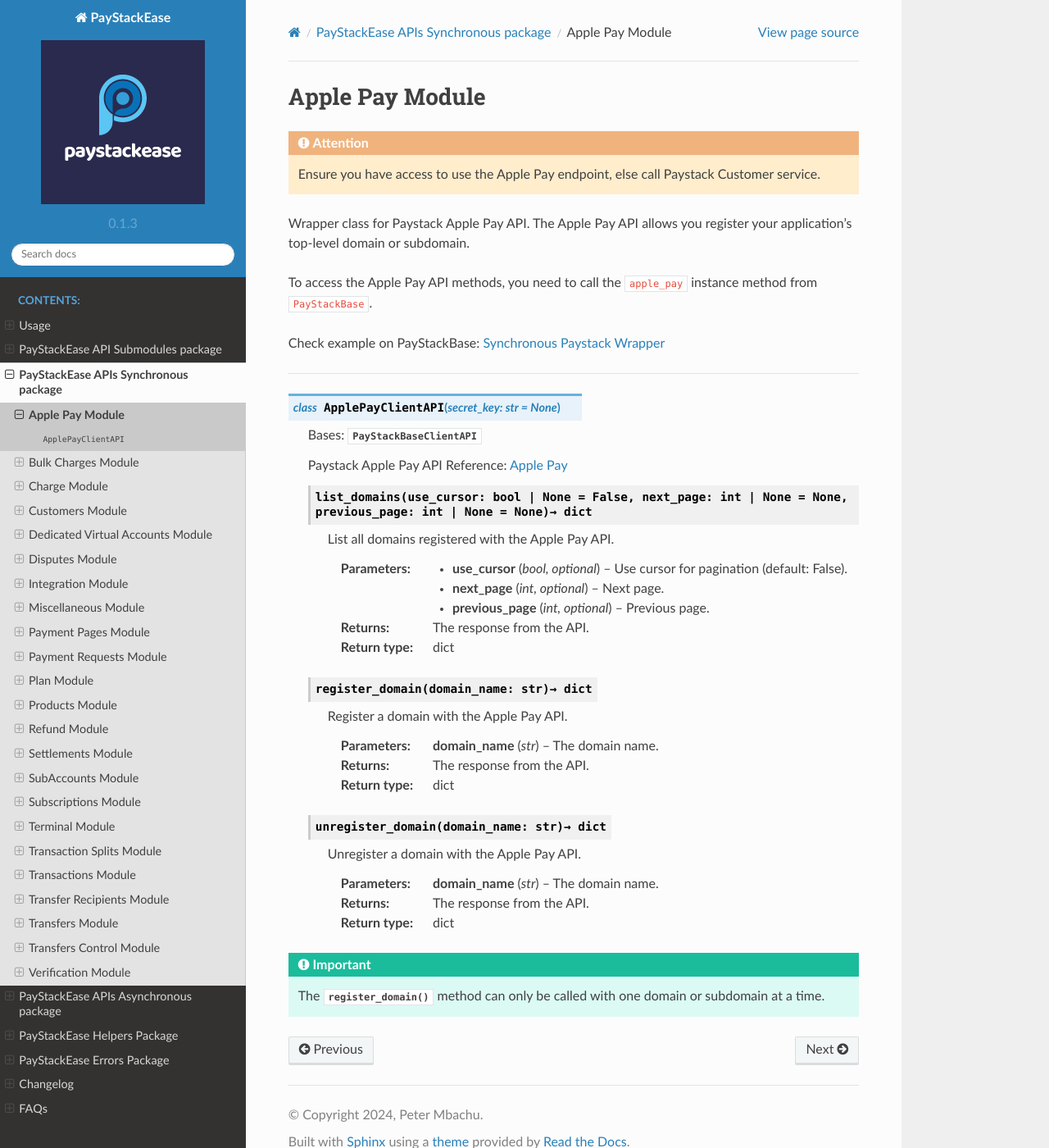
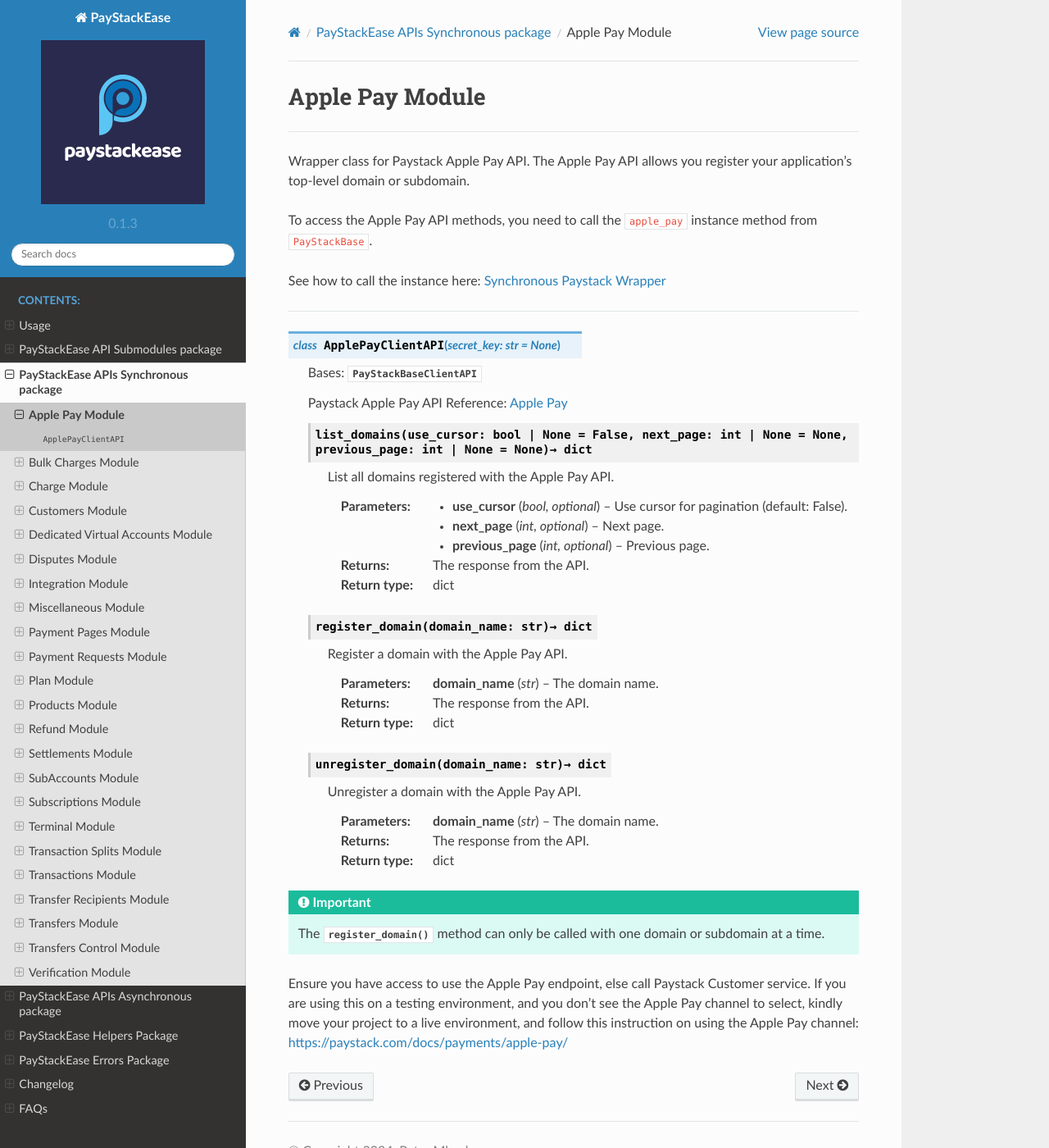
Before and after one commit to cla-bit/PayStackEase, a Sphinx documentation site: the page built from docs/source/applepay.rst, in a window 1280 px wide and 1400 px high. Shown: the whole window at 82% size. Built offline with Sphinx 7.4.7 and the Read the Docs theme 2.0.0, drawn with Linux system fonts in a browser that asks for light colours.

Commit message:
updated the following async and sync rst files: apple pay

```diff
--- a/docs/source/applepay.rst
+++ b/docs/source/applepay.rst
@@ -4,15 +4,14 @@
 
 .. :py:currentmodule:: paystackease.apis.apple_pay
 
-.. attention::
-    Ensure you have access to use the Apple Pay endpoint, else call Paystack Customer service.
+----------
 
 Wrapper class for Paystack Apple Pay API. The Apple Pay API allows you register your application’s
 top-level domain or subdomain.
 
 To access the Apple Pay API methods, you need to call the ``apple_pay`` instance method from ``PayStackBase``.
 
-Check example on PayStackBase: :doc:`paystack`
+See how to call the instance here: :doc:`paystack`
 
 ------------------------------------------------------------------------------
 
@@ -64,3 +63,9 @@
 .. important::
 
     The :py:meth:`~paystackease.apis.apple_pay.ApplePayClientAPI.register_domain` method can only be called with one domain or subdomain at a time.
+
+
+Ensure you have access to use the Apple Pay endpoint, else call Paystack Customer service.
+If you are using this on a testing environment, and you don't see the Apple Pay channel
+to select, kindly move your project to a live environment, and follow this instruction
+on using the Apple Pay channel: https://paystack.com/docs/payments/apple-pay/
```
Also changed, not shown: docs/source/aapplepay.rst (+8 -3 lines).
